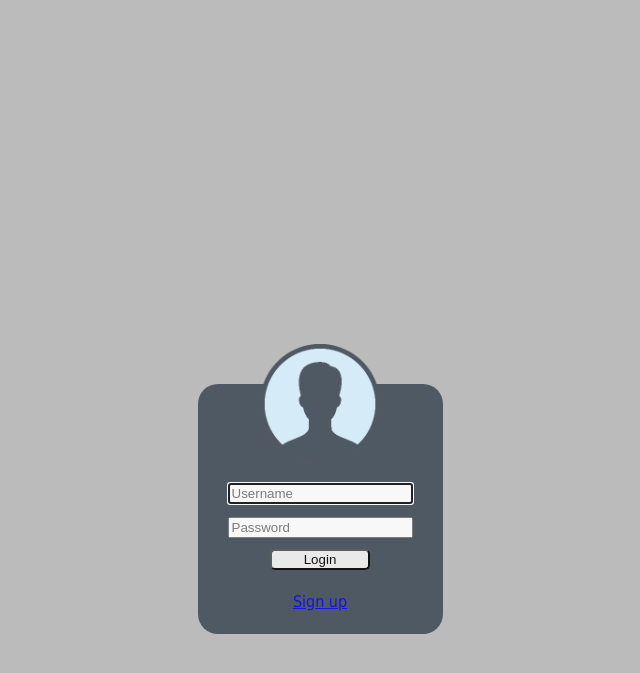
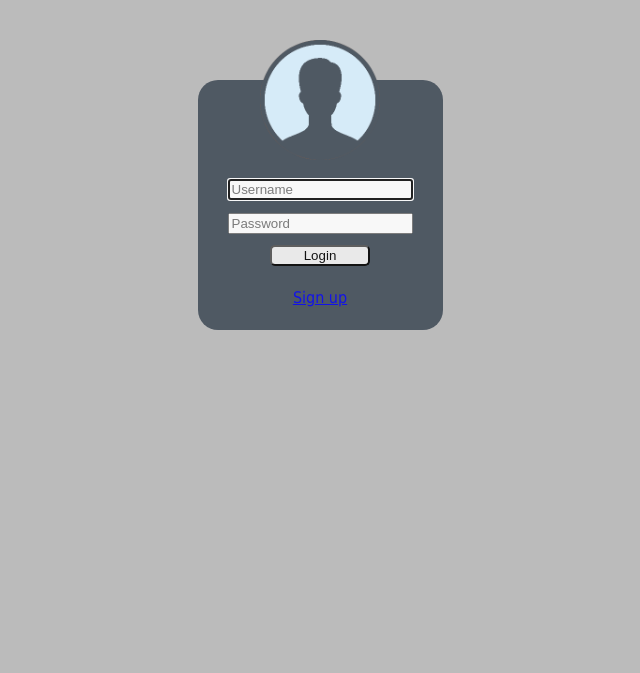
Before and after one commit to HugoKlepsch/inventoryBackend, a Flask app: page /login.html in a window 1280 px wide. Shown: the part 76-749 px from the top of the page, without its empty margins (320-960 px from the left). Run offline with Flask 2, Linux system fonts and the light colour scheme; style sheets or scripts are compiled from the project's sources.

Commit message:
[INV-12] Fixed the login form

```diff
--- a/server/static/sass/_flex.scss
+++ b/server/static/sass/_flex.scss
@@ -44,5 +44,5 @@ This file will is a 'partial' and can be imported into styles.scss
 }
 
 section.flex-vert {
-  margin-top: 30%;
+  margin-top: 5em;
 }
```
